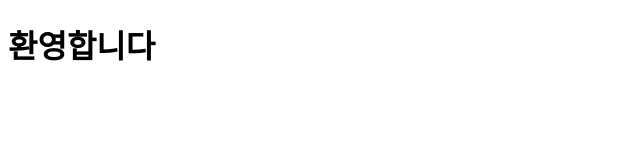
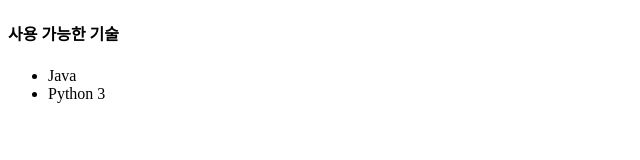
Before and after one commit to jungsehwan0612/jungsehwan0612.github.io, a plain HTML site: page index.html in a window 1280 px wide. Shown: the whole page, without its empty margins (0-640 px from the left). Drawn offline with Linux system fonts and the light colour scheme.

Commit message:
added available techs

```diff
--- a/index.html
+++ b/index.html
@@ -4,9 +4,14 @@
     <meta charset="UTF-8">
     <meta name="viewport" content="width=device-width, initial-scale=1.0">
     <meta http-equiv="X-UA-Compatible" content="ie=edge">
-    <title>Document</title>
+    <title>Se Hwan Homepage</title>
 </head>
 <body>
-    <h1>환영합니다</h1>
+    <h4>사용 가능한 기술</h4>
+
+    <ul>
+        <li>Java</li>
+        <li>Python 3</li>
+    </ul >
 </body>
 </html>
```
